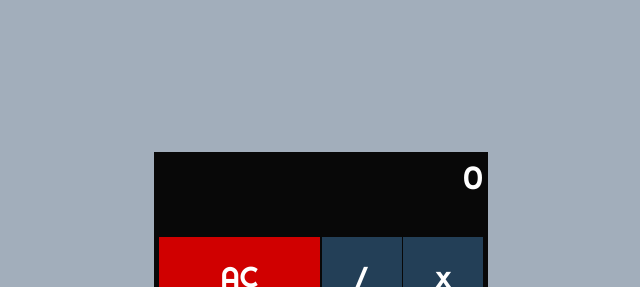
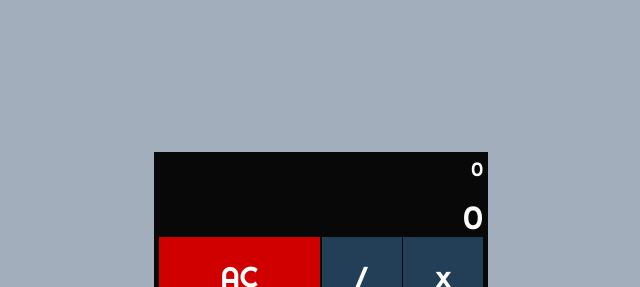
Before and after one commit to JSantos95/fcc-calculator, a React (Create React App) app: page / in a window 1280 px wide. Shown: the top 287 px of the page, without its empty margins (319-959 px from the left). Built offline with nearby package versions, Linux system fonts and the light colour scheme.

Commit message:
Using an array instead of an integer value, this will move to redux

```diff
--- a/src/components/App.js
+++ b/src/components/App.js
@@ -5,7 +5,7 @@ import {numberArray, operationArray} from './buttonArrays';
 
 const App = () => {
 
-  const [value, setValue] = useState(0);
+  const [history, setHistory] = useState([0]);
 
   const funcButtons = operationArray.map((obj) =>
     <Cbuttons
@@ -19,12 +19,14 @@ const App = () => {
       func={obj.num}
     />
   )
+
   return (
     <div className="cal">
       <div className="cal-board">
 
-        <div className="cal-value">
-          {value}
+        <div className="cal-value" id="display">
+          <div className="cal-value--array">{history}</div>
+          <div className="cal-value--current">{history[0]}</div>
         </div>
 
         <div className="cal-buttons">
```
